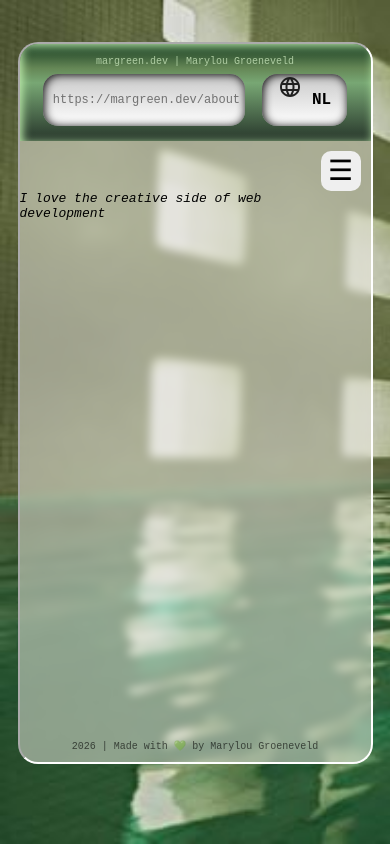
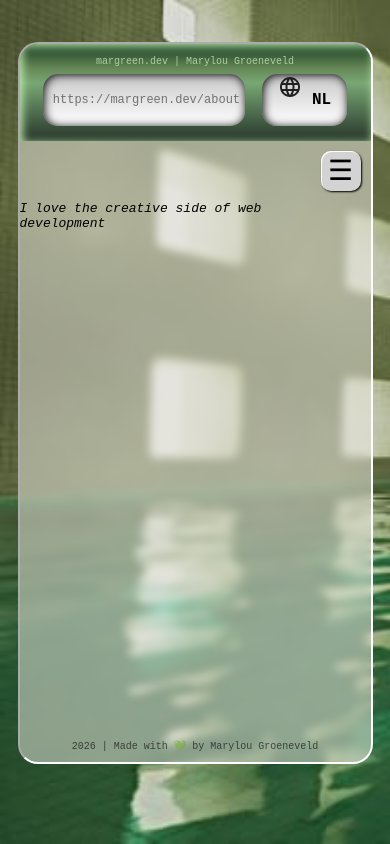
Before and after one commit to MarGreenDev/margreendev-portfolio, a React (Vite) app: page / in a window 390 px wide. Built offline with nearby package versions, Linux system fonts and the light colour scheme.

Commit message:
style mobile nav menu+button

```diff
--- a/src/components/hamburgerButton.jsx
+++ b/src/components/hamburgerButton.jsx
@@ -3,7 +3,7 @@
 export default function HamburgerButton({ onClick, isOpen }) {
 
     return (
-        <button onClick={onClick}>
+        <button className="hamburger-button" onClick={onClick}>
             {isOpen ? "X" : "☰"}
         </button>
     )
--- a/src/index.css
+++ b/src/index.css
@@ -212,12 +212,14 @@ body {
 .mobile-nav {
   position: relative;
   padding: 10px;
-  padding-bottom: 0;
+  padding-bottom: 10px;
 }
 
-.mobile-nav button {
+.mobile-nav .hamburger-button {
   display: block;
   margin-left: auto;
+
+  background-color: lightgray;
 
   min-width: 40px;
   min-height: 40px;
@@ -225,6 +227,9 @@ body {
 
   border: none;
   border-radius: 10px;
+
+  box-shadow: inset white 1px 1px,
+    black 1px 1px 2px;
 }
 
 .mobile-menu {
@@ -240,6 +245,38 @@ body {
   opacity: 0;
   pointer-events: none;
   transition: 0.3s ease;
+
+  border-radius: 5px;
+
+  box-shadow: inset white 1px 1px,
+    var(--primary-color) 1px 1px 2px;
+
+  ul {
+    display: flex;
+    flex-direction: column;
+    gap: 10px;
+
+    list-style-type: none;
+    padding: 5px;
+
+    li {
+
+      button {
+        background-color: rgba(0, 0, 0, 0.1);
+        border: none;
+        border-radius: 5px;
+
+        min-width: 100px;
+
+        padding: 5px;
+
+        font-size: large;
+
+        box-shadow: inset white 1px 1px,
+          var(--primary-color) 1px 1px 2px;
+      }
+    }
+  }
 }
 
 .mobile-menu.open {
```
